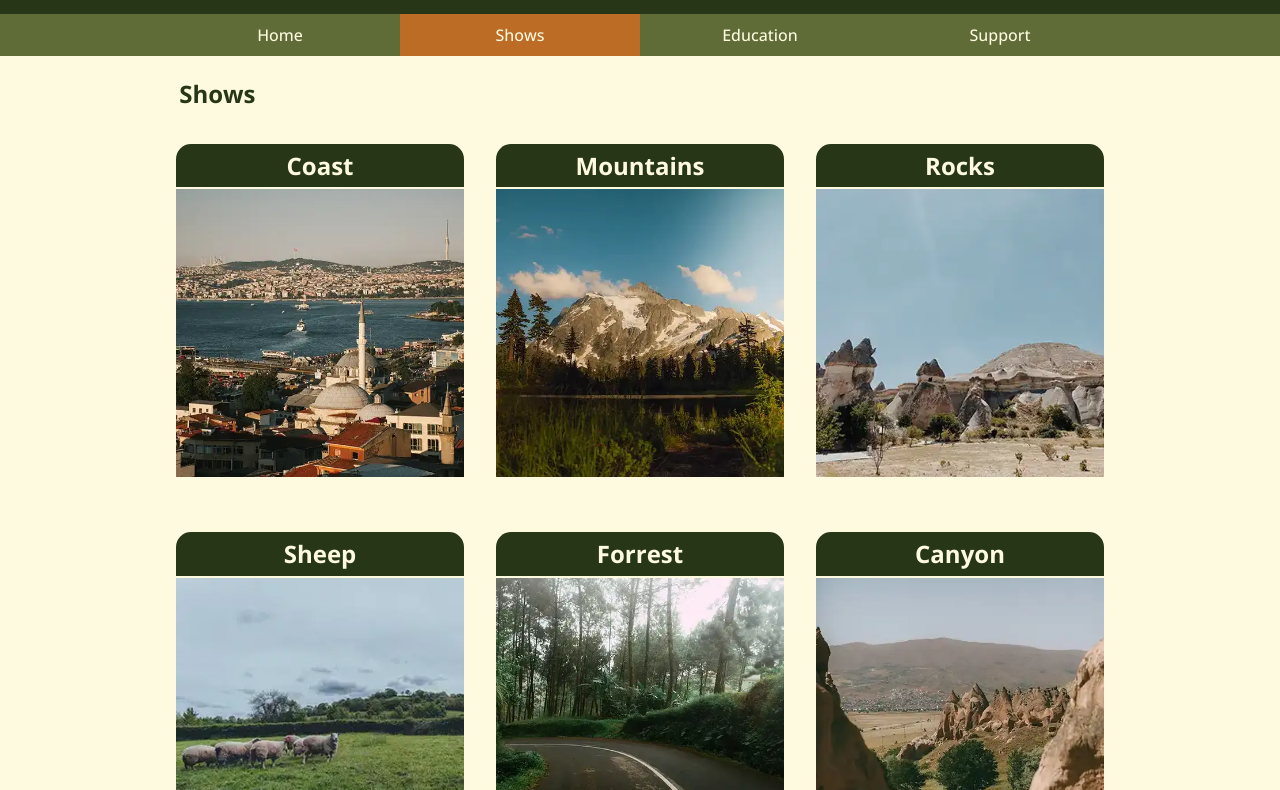
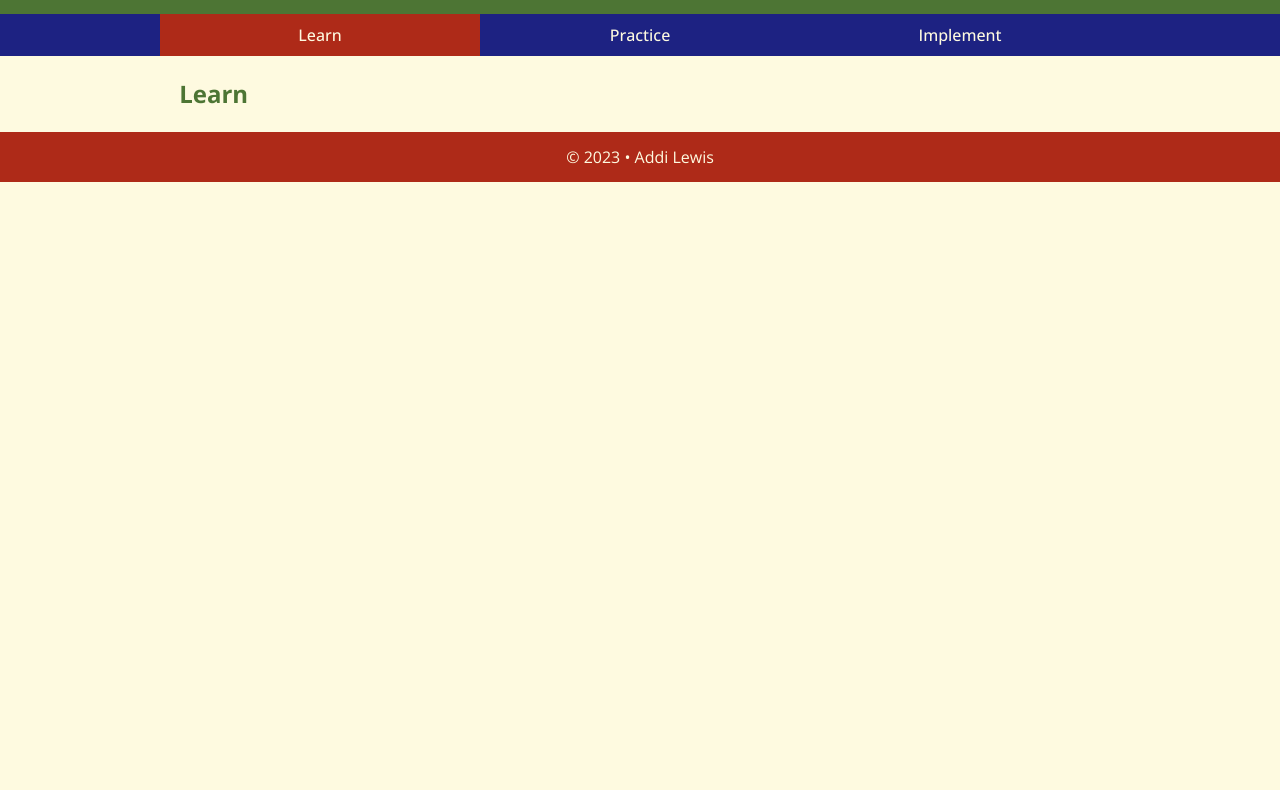
Before and after one commit to addilewis21/DWDD-2610, a plain HTML site: page Intro Assignment/index.html in a window 1280 px wide. Shown: the part 90-880 px from the top of the page. After the commit the page ends 800 px from the top, so only its background shows below. Drawn offline with nearby package versions, Linux system fonts and the light colour scheme.

Commit message:
fixed colors i hope

```diff
--- a/Intro Assignment/index.html
+++ b/Intro Assignment/index.html
@@ -28,52 +28,24 @@
     <div id="headerWrapper">
         <header>
             <img src ="logo.png" alt="logo">
-            <h1>Performing Arts Center</h1>
+            <h1>Learn</h1>
         </header>
     </div>
 
     <div id="navWrapper">
         <nav>
             <ul>
-                <li><a href="#">Home</a></li>
-                <li class="active"><a href="#">Shows</a></li>
-                <li><a href="#">Education</a></li>
-                <li><a href="#">Support</a></li>
+                <li class="active"><a href="#">Learn</a></li>
+                <li><a href="#">Practice</a></li>
+                <li><a href="#">Implement</a></li>
             </ul>
         </nav>
     </div>
 
     <div id="mainWrapper">
         <main>
-            <h3>Shows</h3>
-            <section>
-                <div>
-                    <h2>Coast</h2>
-                    <img src="images/img1.webp" alt="the coast" width="500" height="auto">
-                </div>
-                <div>
-                    <h2>Mountains</h2>
-                    <img src="images/img4.webp" alt="mountains" width="500" height="auto">
-                </div>
+            <h3>Learn</h3>
 
-                <div>
-                    <h2>Rocks</h2>
-                    <img src="images/img3.webp" alt="rocks" width="500" height="auto">
-                </div>
-                <div>
-                    <h2>Sheep</h2>
-                    <img src="images/img2.webp" alt="sheep" width="500" height="auto">
-                </div>
-                <div>
-                    <h2>Forrest</h2>
-                    <img src="images/img5.webp" alt="forrest" width="500" height="auto">
-                </div>
-                <div>
-                    <h2>Canyon</h2>
-                    <img src="images/img6.webp" alt="canyon" width="500" height="auto">
-                </div>
-
-            </section>
         </main>
     </div>
 
--- a/Intro Assignment/scss/_small.scss
+++ b/Intro Assignment/scss/_small.scss
@@ -17,12 +17,12 @@ body {
   height: 100%;
   font-family: $defaultFont;
   font-weight: $normalWeight;
-  color: #283618;
+  color: #4D7534;
   background-color: $fontColor;
 }
 
 #headerWrapper {
-  background-color: #283618;
+  background-color: #4D7534;
   color: $fontColor;
 }
 header {
@@ -41,7 +41,6 @@ h3 {
   font-weight: $boldWeight;
   font-size: 1.5rem;
   margin-left: 1.2rem;
-  margin-bottom: 0;
 
 }
 
@@ -70,25 +69,13 @@ nav {
     text-align: center;
     text-decoration: none;
     &:hover {
-      color: #283618;
+      color: yellow;
     }
   }
 }
 
 
-// main stuff
-section {
-  display: grid;
-  grid-template-columns: 1fr;
-}
-section div {
-  width: 100%;
-  padding: 1rem $gutter;
-  img {
-    width: 100%;
-    height: auto;
-  }
-}
+
 
 h2 {
   text-align: center;
--- a/Intro Assignment/scss/_variables.scss
+++ b/Intro Assignment/scss/_variables.scss
@@ -1,5 +1,5 @@
-$primaryColor: #606c38;
-$secondaryColor: #bc6c25;
+$primaryColor: #1D2282;
+$secondaryColor: #AE2A18;
 $fontColor: #fefae0;
 
 $defaultFont: 'Open Sans', sans-serif;
```
Also changed, not shown: Intro Assignment/css/styles.css, Intro Assignment/css/styles.min.css.
